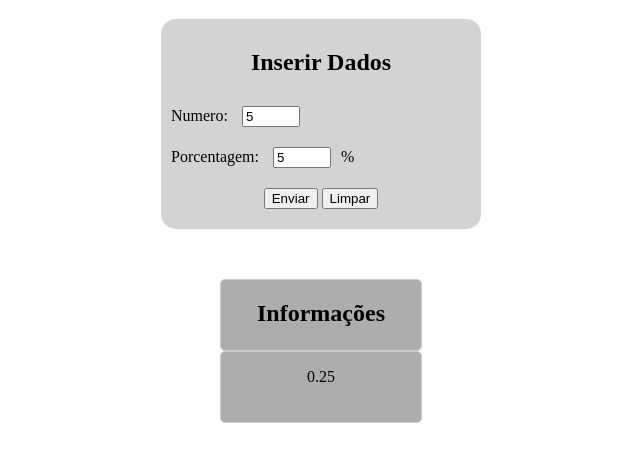
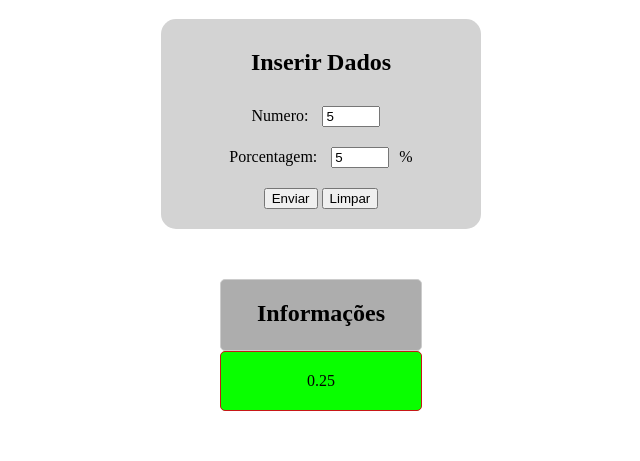
Before and after one commit to mendesvinicius7575/Estudos, a plain HTML site: page JS/Edson Maia/Praticando/praticando7.html in a window 1280 px wide. Both pictures are taken after typing "5", "5" into the empty fields and a click on the button "Enviar". Shown: the part 61-522 px from the top of the page, without its empty margins (319-959 px from the left). Drawn offline with Linux system fonts and the light colour scheme.

Commit message:
Update praticando7.html

```diff
--- a/JS/Edson Maia/Praticando/praticando7.html
+++ b/JS/Edson Maia/Praticando/praticando7.html
@@ -6,8 +6,6 @@
     <meta name="viewport" content="width=device-width, initial-scale=1.0">
     <title>Calcular</title>
     <style>
-        body{
-        }
         h1,h2{
             text-align: center;
         }
@@ -24,8 +22,10 @@
             margin: 10px;
             text-align: center;
         }
-
-        .mostrar{
+        .corpo{
+            text-align: center;
+        }
+        .informacao{
             width: 200px;
             height: 70px;
             margin: auto;
@@ -33,8 +33,29 @@
             border: 1px solid #ccc;
             background: rgb(173, 173, 173);
         }
+        .mostrarnormal{
+            width: 200px;
+
+            padding: 20px 0px;
+            margin: auto;
+            border-radius: 5px;
+            border: 1px solid #ccc;
+            background: rgb(173, 173, 173);
+        }
+        .mostraralterado{
+            width: 200px;
+            padding: 20px 0px;
+            margin: auto;
+            border-radius: 5px;
+            border: 1px solid rgb(199, 23, 23);
+            background: rgb(9, 255, 0);
+        }
+        #cx{
+            text-align: center;
+        }
         .infos{
             text-align: center;
+            background-color: rgb(173, 173, 173);
         }
         .inp{
             margin: 10px;
@@ -51,11 +72,11 @@
     <main>
         <form method="POST" action="">
             <h2>Inserir Dados</h2>
-            <div class="formulario">
+            <div class="corpo">
                 <label for="nome">Numero:</label>
                 <input class="inp" type="number" id="num1">
             </div>
-            <div class="formulario">
+            <div class="corpo">
                 <label for="Idade">Porcentagem:</label>
                 <input class="inp" type="number" id="num2">%
             </div>
@@ -68,15 +89,10 @@
 
         </form>
     </main>
-    <section class="mostrar">
-        <div>
+    <section class="informacao">
             <h2>Informações</h2>
-        </div>
     </section>
-    <section class="mostrar">
-        <div>
-            <p id="num1" class="infos" id="info"></p>
-        </div>
+    <section class="mostrarnormal" id="cx">oi
     </section>
     <script>
         let formulario = document.querySelector('form')
@@ -84,7 +100,8 @@
         let n2 = document.querySelector('#num2')
         let btn = document.querySelector('#submitar')
         let btnLimpar = document.querySelector('#btnLimpar')
-        let info = document.querySelector('.infos')
+        let resultado = document.querySelector('#cx')
+        let designres = document.querySelector('#cx')
 
         function percent(n1, n2){
             let res = (n1 * n2)/100
@@ -100,7 +117,10 @@
 
 
 
-        info.textContent = percent(num1, num2)
+        resultado.textContent = percent(num1, num2)
+
+        designres.classList.remove('mostrarnormal')
+        designres.classList.add('mostraralterado')
 
         e.preventDefault();
 
@@ -108,7 +128,9 @@
         })
 
         btnLimpar.addEventListener('click', function(){
-            info.textContent = ''
+            resultado.textContent = 'oi'
+            designres.classList.remove('mostraralterado')
+            designres.classList.add('mostrarnormal')
         })
 
 
```
